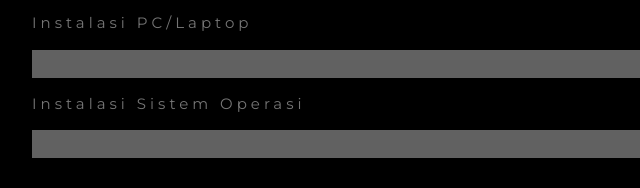
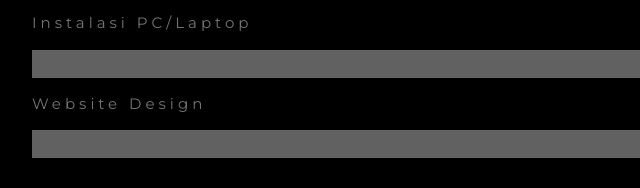
Before and after one commit to panigoransiregar/Personal, a plain HTML site: page index.html in a window 1280 px wide. Shown: the part 828-1016 px from the top of the page, 178-818 px from the left. Drawn offline with nearby package versions, Linux system fonts and the light colour scheme.

Commit message:
index.html

```diff
--- a/index.html
+++ b/index.html
@@ -61,7 +61,7 @@
     <div class="w3-white">
       <div class="w3-dark-grey" style="height:28px;width:75%"></div>
     </div>
-    <p class="w3-wide">Instalasi Sistem Operasi</p>
+    <p class="w3-wide">Website Design</p>
     <div class="w3-white">
       <div class="w3-dark-grey" style="height:28px;width:80%"></div>
     </div><br>
```
